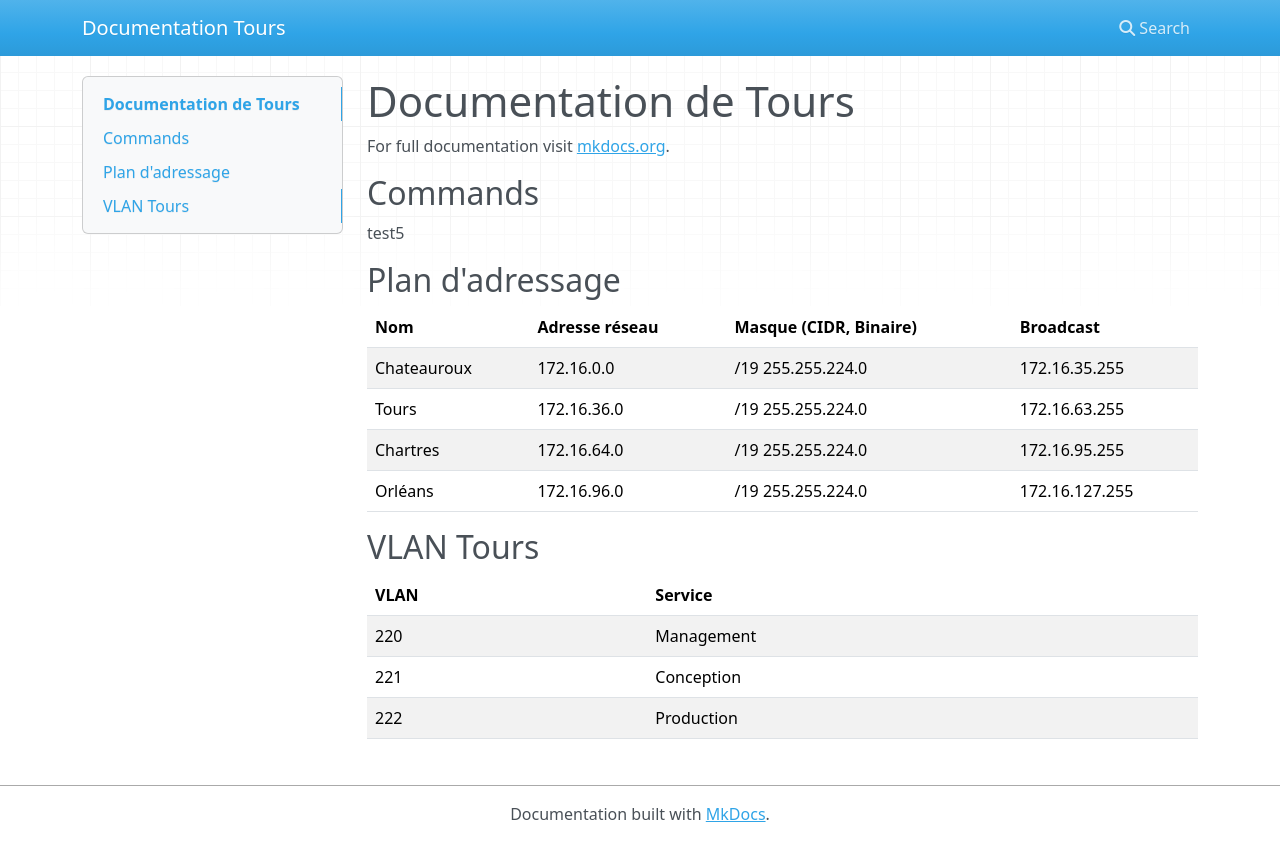
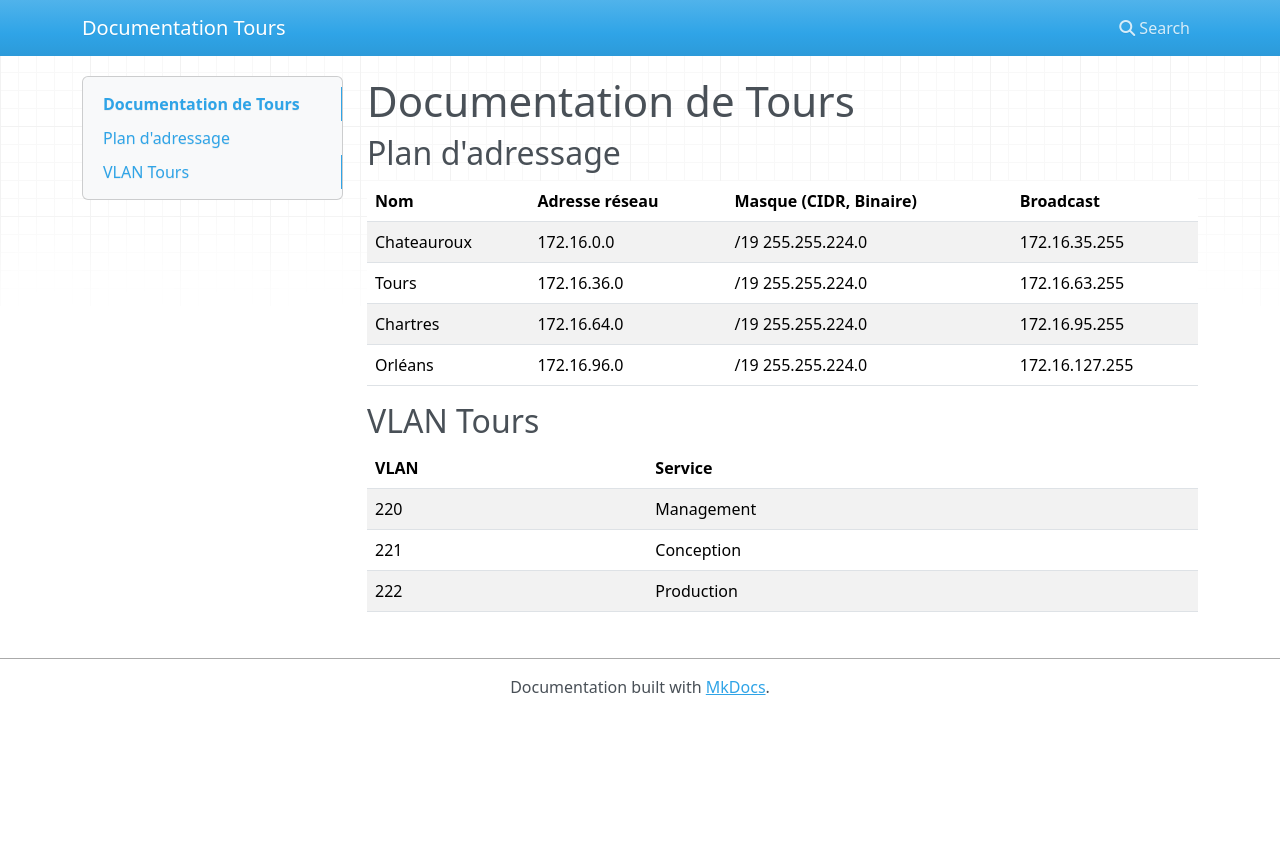
Before and after one commit to poitrimol/Tours, an MkDocs documentation site: the page built from docs/index.md, in a window 1280 px wide. Shown: the top 861 px of the page. Built offline with MkDocs 1.6.1, drawn with Linux system fonts in a browser that asks for light colours; nearby versions of some CDN libraries.

Commit message:
Update index.md

```diff
--- a/docs/index.md
+++ b/docs/index.md
@@ -1,10 +1,4 @@
 # Documentation de Tours
-
-For full documentation visit [mkdocs.org](https://www.mkdocs.org).
-
-## Commands
-
-test5
 
 ## Plan d'adressage
 
```
